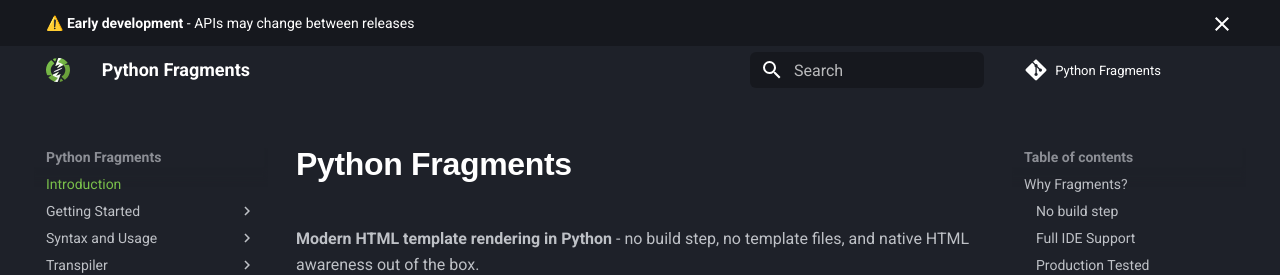
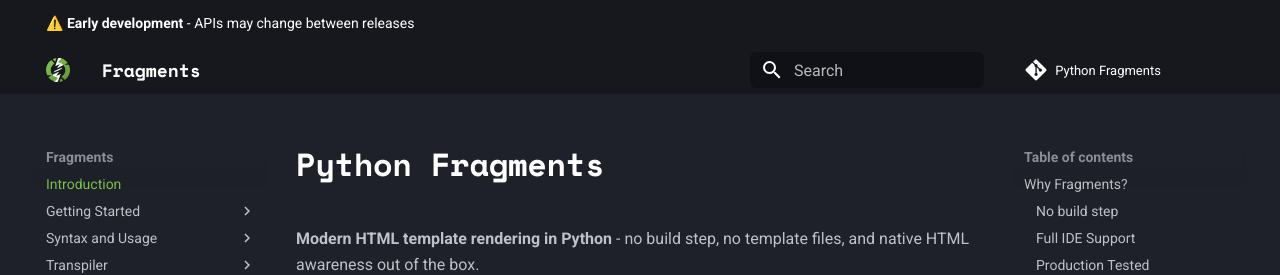
Before and after one commit to TheRunningAlgorithm2/python-fragments, an MkDocs documentation site: the page built from docs/index.md, in a window 1280 px wide. Shown: the top 275 px of the page. Built offline with MkDocs 1.6.1 and Material for MkDocs 9.7.7, drawn with Linux system fonts in a browser that asks for light colours; some web fonts are replaced; comment, search, counter and statistics services are not loaded.

```diff
--- a/docs/extras.css
+++ b/docs/extras.css
@@ -1,8 +1,13 @@
 /* Custom styles */
 
-@import url('https://fonts.googleapis.com/css2?family=Gabarito:wght@700&display=swap');
+@import url('https://fonts.googleapis.com/css2?family=Gabarito:wght@700&family=Space+Mono:wght@700&display=swap');
 
-.md-typeset h1,
+.md-typeset h1 {
+  font-family: 'Space Mono', monospace;
+  font-weight: 700;
+  color: #ffffff;
+}
+
 .md-typeset h2,
 .md-typeset h3,
 .md-typeset h4,
@@ -22,7 +27,12 @@
 }
 
 [data-md-color-scheme="slate"] .md-header {
-  background-color: var(--md-default-bg-color);
+  background-color: var(--md-footer-bg-color);
+}
+
+.md-header__title {
+  font-family: 'Space Mono', monospace;
+  font-weight: 700;
 }
 
 .md-search__form {
--- a/docs/overrides/main.html
+++ b/docs/overrides/main.html
@@ -1,4 +1,8 @@
 {% extends "base.html" %}
+
+{% block extrahead %}
+  <meta property="og:image" content="{{ config.site_url }}assets/social-preview.png" />
+{% endblock %}
 
 {% block announce %}
   ⚠️ <b>Early development</b> - APIs may change between releases
--- a/mkdocs.yml
+++ b/mkdocs.yml
@@ -1,4 +1,5 @@
-site_name: Python Fragments
+site_name: Fragments
+site_url: https://python-fragments.io
 repo_url: https://github.com/TheRunningAlgorithm2/python-fragments
 repo_name: Python Fragments
 theme:
@@ -13,7 +14,6 @@ theme:
     - search.highlight
     - search.share
     - content.code.copy
-    - announce.dismiss
 
 plugins:
   - search:
```
Also changed, not shown: README.md (+3 -1 lines), docs/assets/social-preview.png (added), logo.svg (added), 1 other file.
